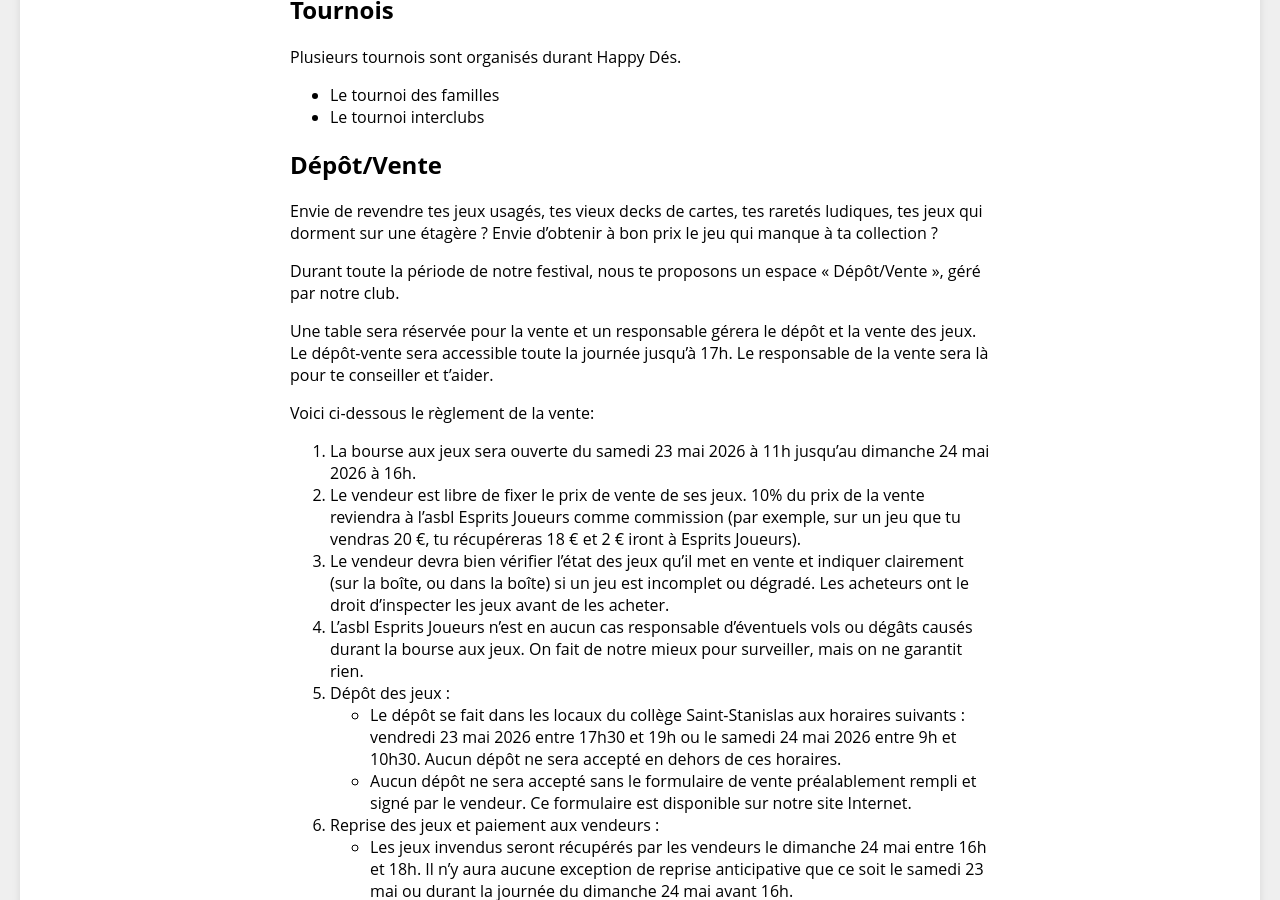
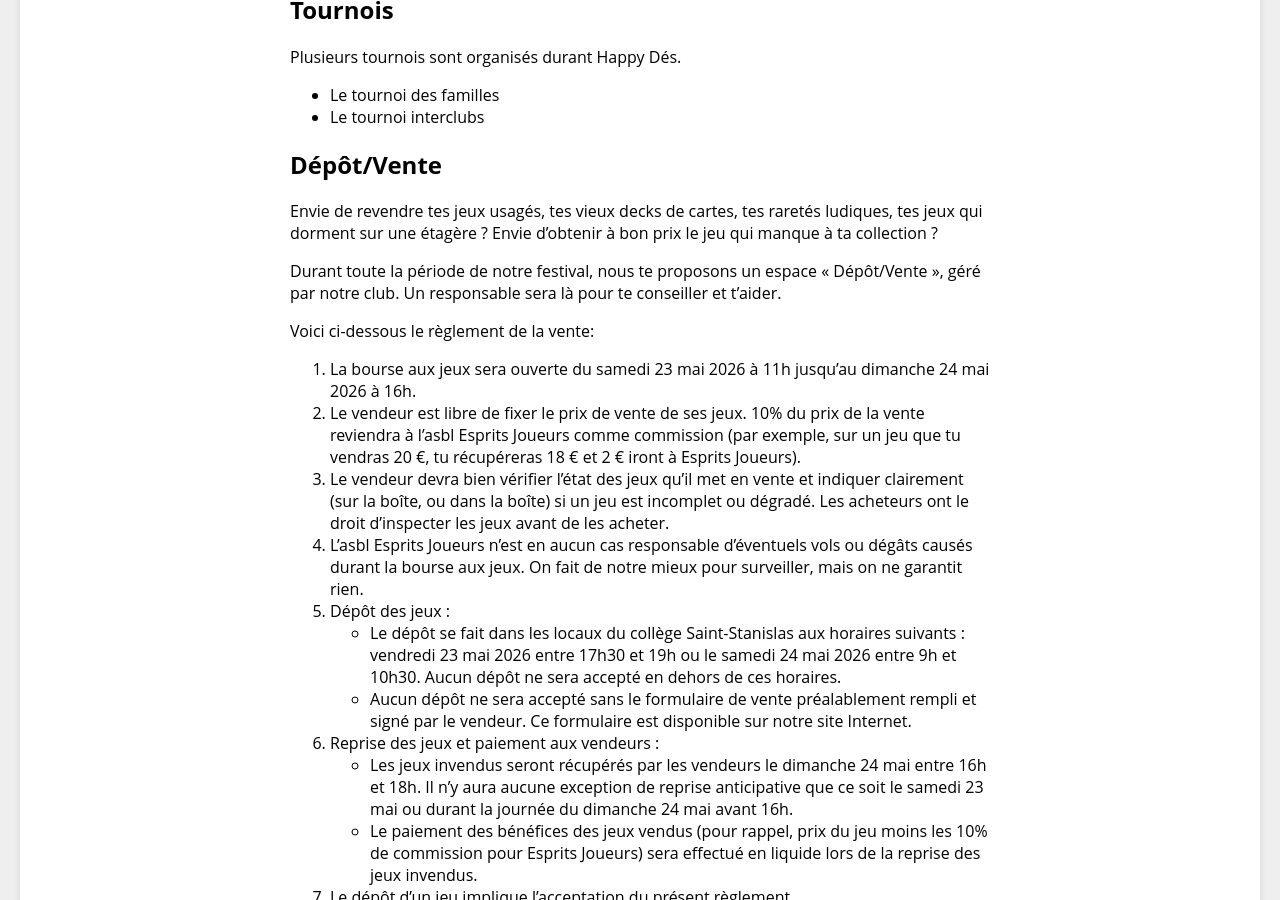
Before and after one commit to espritsjoueurs/espritsjoueurs.github.io, a Jekyll site: the page built from happydes.md, in a window 1280 px wide and 900 px high, scrolled down 2407 px. Built offline with Jekyll 4.4.1, drawn with Linux system fonts in a browser that asks for light colours.

Commit message:
Suppression des informations redondantes pour le depot-vente

```diff
--- a/happydes.md
+++ b/happydes.md
@@ -33,10 +33,7 @@
 Envie de revendre tes jeux usagés, tes vieux decks de cartes, tes raretés ludiques, tes jeux qui dorment sur une étagère ?
 Envie d’obtenir à bon prix le jeu qui manque à ta collection ?
 
-Durant toute la période de notre festival, nous te proposons un espace « Dépôt/Vente », géré par notre club.
-
-Une table sera réservée pour la vente et un responsable gérera le dépôt et la vente des jeux.
-Le dépôt-vente sera accessible toute la journée jusqu’à 17h. Le responsable de la vente sera là pour te conseiller et t’aider.
+Durant toute la période de notre festival, nous te proposons un espace « Dépôt/Vente », géré par notre club. Un responsable sera là pour te conseiller et t’aider.
 
 Voici ci-dessous le règlement de la vente:
 
```
